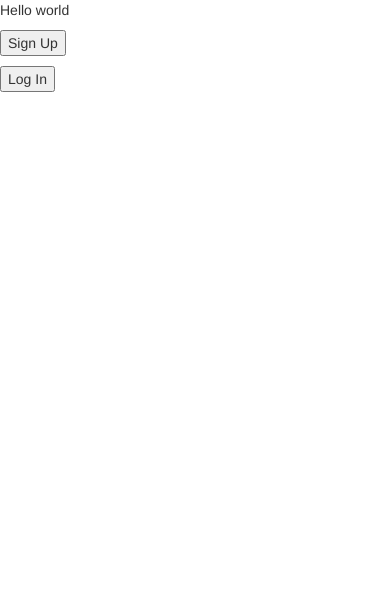
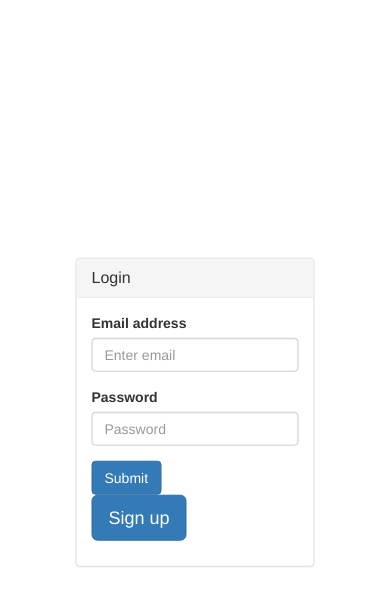
Before and after one commit to emilydowgialo/Spent, a Flask app: page / in a window 390 px wide. Shown: the top 606 px of the page. Run offline with Flask 2, Linux system fonts and the light colour scheme; some libraries are stand-ins or nearby versions.

Commit message:
bootstrapping the homepage, login, and sign up

```diff
--- a/static/js/submit-budget.js
+++ b/static/js/submit-budget.js
@@ -37,10 +37,10 @@ function replaceBudget(results) {
     }
 }
 
-function updateBudgetMinusExpenses(results) {
+function updateBudgetMinusExpenses(resp) {
 
   // The results budget
-  var budget = results;
+  var budget = resp;
 
   // This is the category at hand
   var stringToAppend = String(budget.cat_budget_minus_expenses);
--- a/static/style.css
+++ b/static/style.css
@@ -1,3 +1,13 @@
 #map {
     height: 300px;
 }
+
+div.login-div {
+    margin: 0;
+    /*background: yellow;*/
+    position: absolute;
+    top: 50%;
+    left: 50%;
+    margin-right: -50%;
+    transform: translate(-50%, -50%)
+}
--- a/templates/homepage.html
+++ b/templates/homepage.html
@@ -11,17 +11,74 @@
     {% endif %}
 {% endwith %}
 
-Hello world<p>
+<div class="container"><!-- BOOTSTRAP CONTAINER DIV FOR ALL CONTENT -->
 
-<form action="/sign-up-form" method="POST">
-    <input type="submit" value="Sign Up">
+    <div class=login-div><!-- THIS DIV CONTAINS THE LOGIN FORM -->
+        <div class="panel panel-default">
+            <div class="panel-heading">
+            <h3 class="panel-title">Login</h3>
+        </div>
+        <div class="panel-body">
+
+            <form action="/login-form" method="POST">
+                <fieldset class="form-group">
+                <label for="exampleInputEmail1">Email address</label>
+                    <input type="text" class="form-control" id="email" placeholder="Enter email" name="email">
+                </fieldset>
+                <fieldset class="form-group">
+                <label for="exampleInputPassword1">Password</label>
+                    <input type="password" class="form-control" id="password" placeholder="Password" name="password">
+                </fieldset>
+                <button type="submit" class="btn btn-primary">Submit</button>
             </form>
 
             <p>
+
+                <button type="button" class="btn btn-primary btn-lg" data-toggle="modal" data-target="#myModal">
+                Sign up
+                </button>
+
             </p>
 
-<form action="/login" method="POST">
-    <input type="submit" value="Log In">
-</form>
+        </div><!--CLOSE THE PANEL DIVS -->
+        </div>
+    </div><!-- CLOSE THE LOGIN DIV -->
+
+
+<!-- Modal -->
+<div class="modal fade" id="myModal" tabindex="-1" role="dialog" aria-labelledby="myModalLabel">
+  <div class="modal-dialog" role="document">
+    <div class="modal-content">
+      <div class="modal-header">
+        <button type="button" class="close" data-dismiss="modal" aria-label="Close"><span aria-hidden="true">&times;</span></button>
+        <h4 class="modal-title" id="myModalLabel">Sign up</h4>
+      </div>
+      <div class="modal-body">
+
+        <form action="/sign-up" method="POST">
+                <fieldset class="form-group">
+                <label for="InputName">Name</label>
+                    <input type="text" class="form-control" id="name" placeholder="Enter name" name="name">
+                </fieldset>
+                <fieldset class="form-group">
+                <label for="InputEmail1">Email address</label>
+                    <input type="text" class="form-control" id="email" placeholder="Enter email" name="email">
+                </fieldset>
+                <fieldset class="form-group">
+                <label for="InputPassword1">Password</label>
+                    <input type="password" class="form-control" id="password" placeholder="Password" name="password">
+                </fieldset>
+
+      </div>
+      <div class="modal-footer">
+        <button type="button" class="btn btn-default" data-dismiss="modal">Close</button>
+        <button type="submit" class="btn btn-primary">Submit</button>
+        </form><!-- CLOSE THE SUBMIT FORM -->
+      </div>
+    </div>
+  </div>
+</div><!-- CLOSE MODAL -->
+
+</div><!-- END BOOTSTRAP CONTAINER DIV -->
 
 {% endblock %}
```
Also changed, not shown: templates/dashboard.html (+35 -15 lines). Lines whose indentation alone changed are shown as unchanged.
